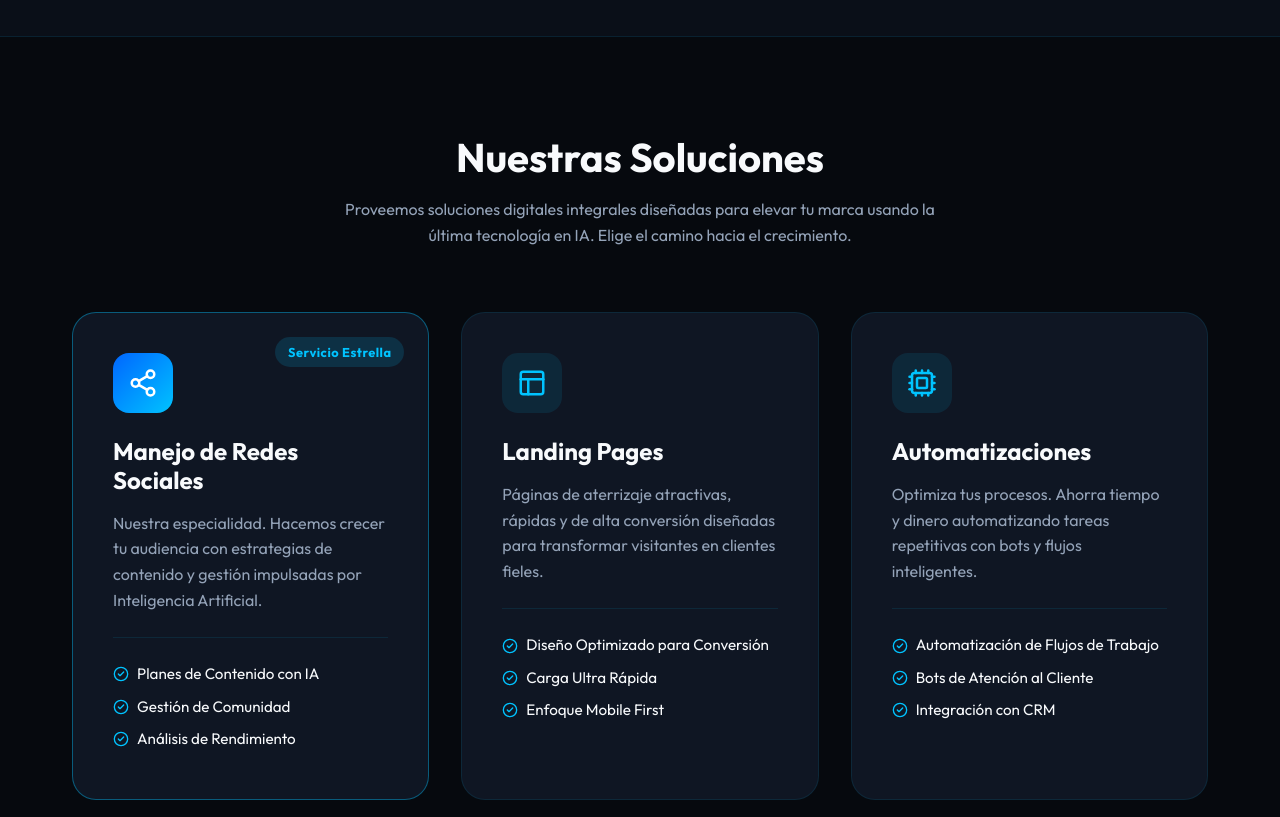
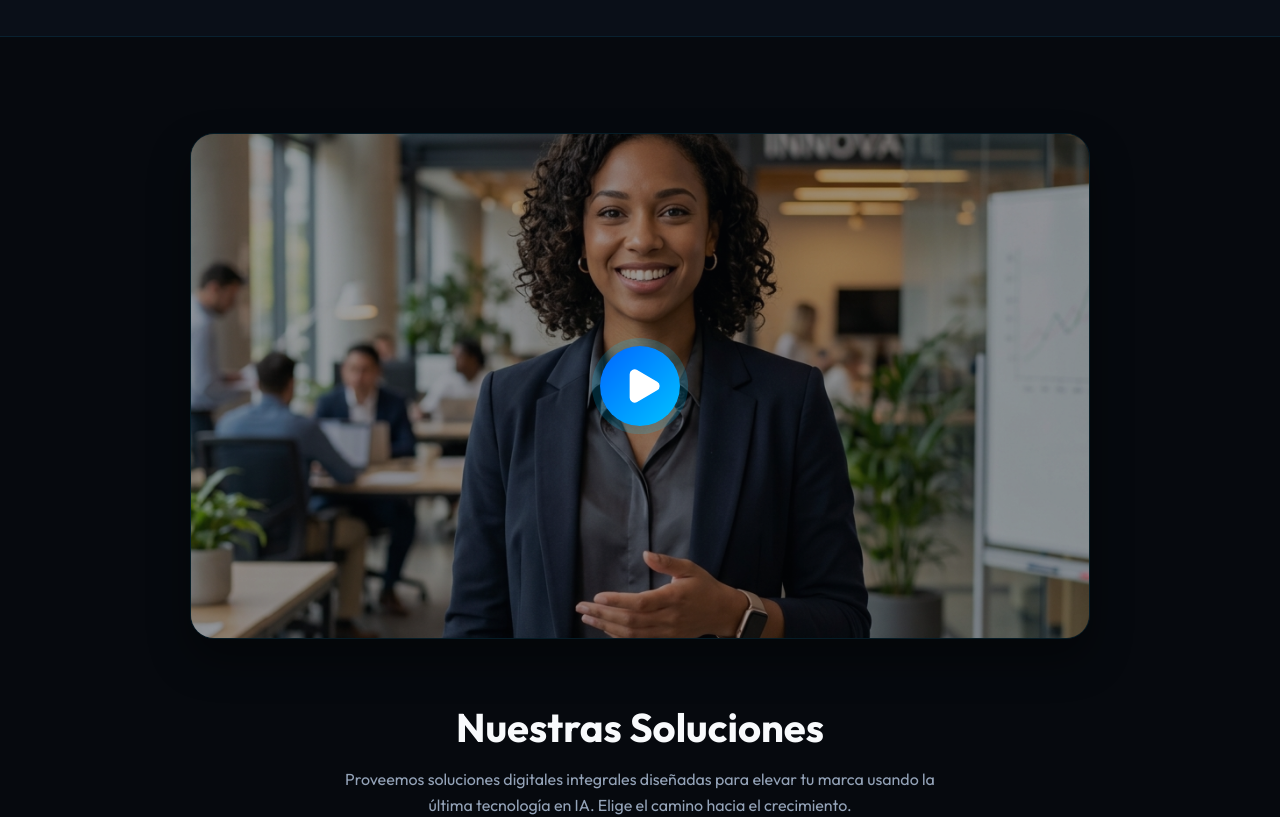
Before and after one commit to afraiasolutions/afra-ia, a React (Vite) app: page / in a window 1280 px wide. Shown: the part 940-1757 px from the top of the page. Built offline with nearby package versions, Linux system fonts and the light colour scheme.

Commit message:
Se agrega el contenedor donde ira un video explicativo

```diff
--- a/src/App.jsx
+++ b/src/App.jsx
@@ -13,7 +13,8 @@ import {
   Users,
   Clock,
   ShieldCheck,
-  Send
+  Send,
+  Play
 } from 'lucide-react';
 
 const translations = {
@@ -223,7 +224,17 @@ function App() {
       {/* Services Section */}
       <section id="services" className="services">
         <div className="container">
-          <div className="section-header">
+          {/* Animated Video Section */}
+          <div className="video-section animate-fade-in" onClick={() => alert(lang === 'es' ? "Aquí iría el video generado con IA de la persona explicando por qué elegirnos." : "Here goes the AI-generated video of the person explaining why to choose us.")}>
+            <img src="/video-thumbnail.png" alt="Video presentation thumbnail" className="video-thumbnail" />
+            <div className="video-overlay">
+              <div className="play-button">
+                <Play size={40} fill="white" style={{ marginLeft: '5px' }} />
+              </div>
+            </div>
+          </div>
+
+          <div className="section-header" style={{ marginTop: '4rem' }}>
             <h2>{t.servicesTitle}</h2>
             <p>{t.servicesDesc}</p>
           </div>
--- a/src/index.css
+++ b/src/index.css
@@ -590,3 +590,66 @@ footer {
   .stats-grid { grid-template-columns: 1fr 1fr; }
   .contact-container { padding: 2rem; }
 }
+
+/* Video Section */
+.video-section {
+  width: 100%;
+  max-width: 900px;
+  margin: 0 auto;
+  position: relative;
+  border-radius: 24px;
+  overflow: hidden;
+  box-shadow: 0 20px 40px rgba(0, 0, 0, 0.4);
+  border: 1px solid var(--border-color);
+  aspect-ratio: 16/9;
+  cursor: pointer;
+}
+
+.video-thumbnail {
+  width: 100%;
+  height: 100%;
+  object-fit: cover;
+  transition: transform 0.5s ease;
+  display: block;
+}
+
+.video-section:hover .video-thumbnail {
+  transform: scale(1.05);
+}
+
+.video-overlay {
+  position: absolute;
+  top: 0;
+  left: 0;
+  width: 100%;
+  height: 100%;
+  background: rgba(6, 9, 14, 0.4);
+  display: flex;
+  align-items: center;
+  justify-content: center;
+  transition: background 0.3s ease;
+}
+
+.video-section:hover .video-overlay {
+  background: rgba(6, 9, 14, 0.2);
+}
+
+.play-button {
+  width: 80px;
+  height: 80px;
+  background: var(--gradient-primary);
+  border-radius: 50%;
+  display: flex;
+  align-items: center;
+  justify-content: center;
+  color: white;
+  box-shadow: 0 10px 25px rgba(0, 102, 255, 0.4);
+  transition: all 0.3s ease;
+  animation: pulse 2s infinite;
+}
+
+.video-section:hover .play-button {
+  transform: scale(1.1);
+  box-shadow: 0 15px 35px rgba(0, 102, 255, 0.6);
+  animation: none;
+}
```
Also changed, not shown: public/video-thumbnail.png (added).
